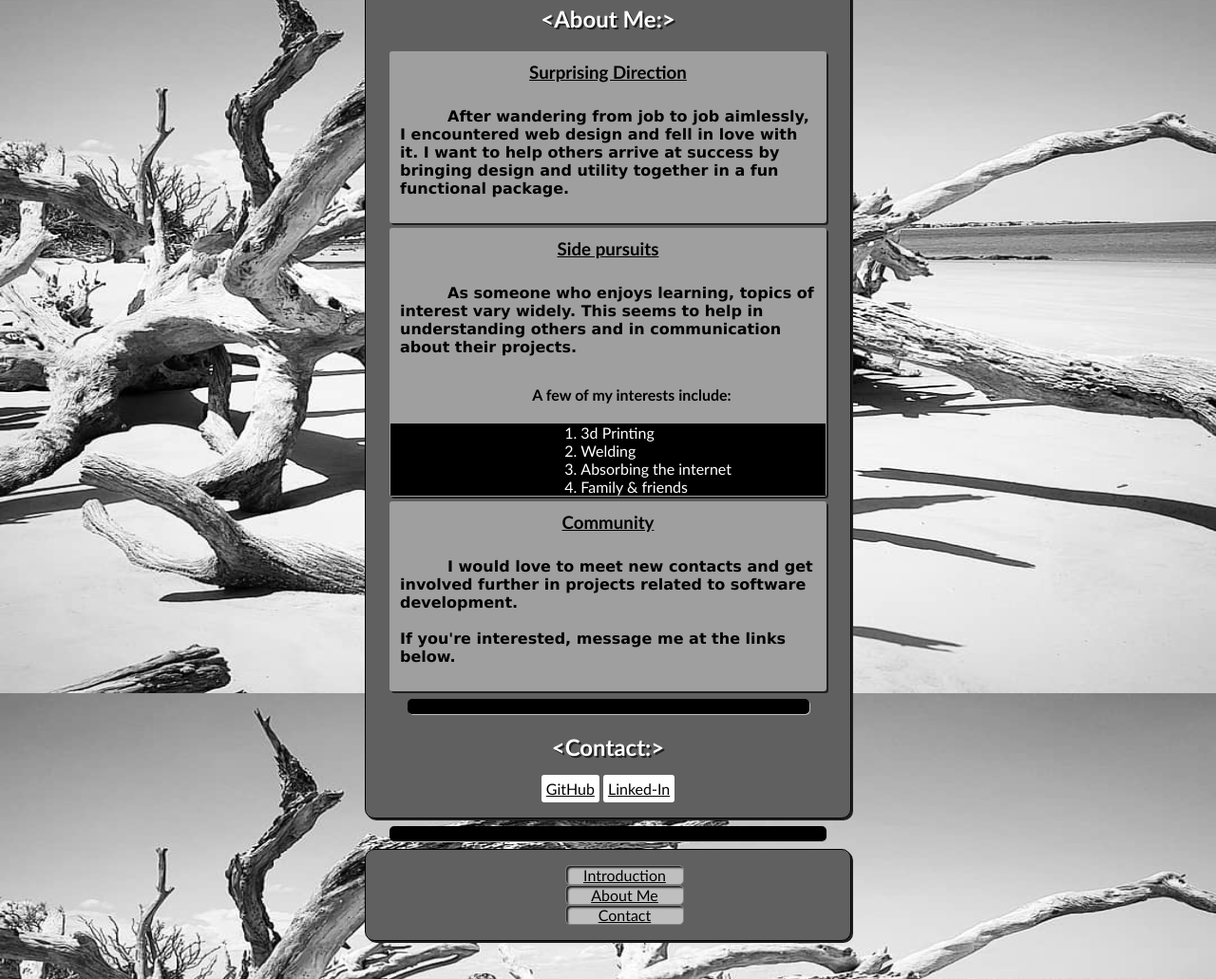
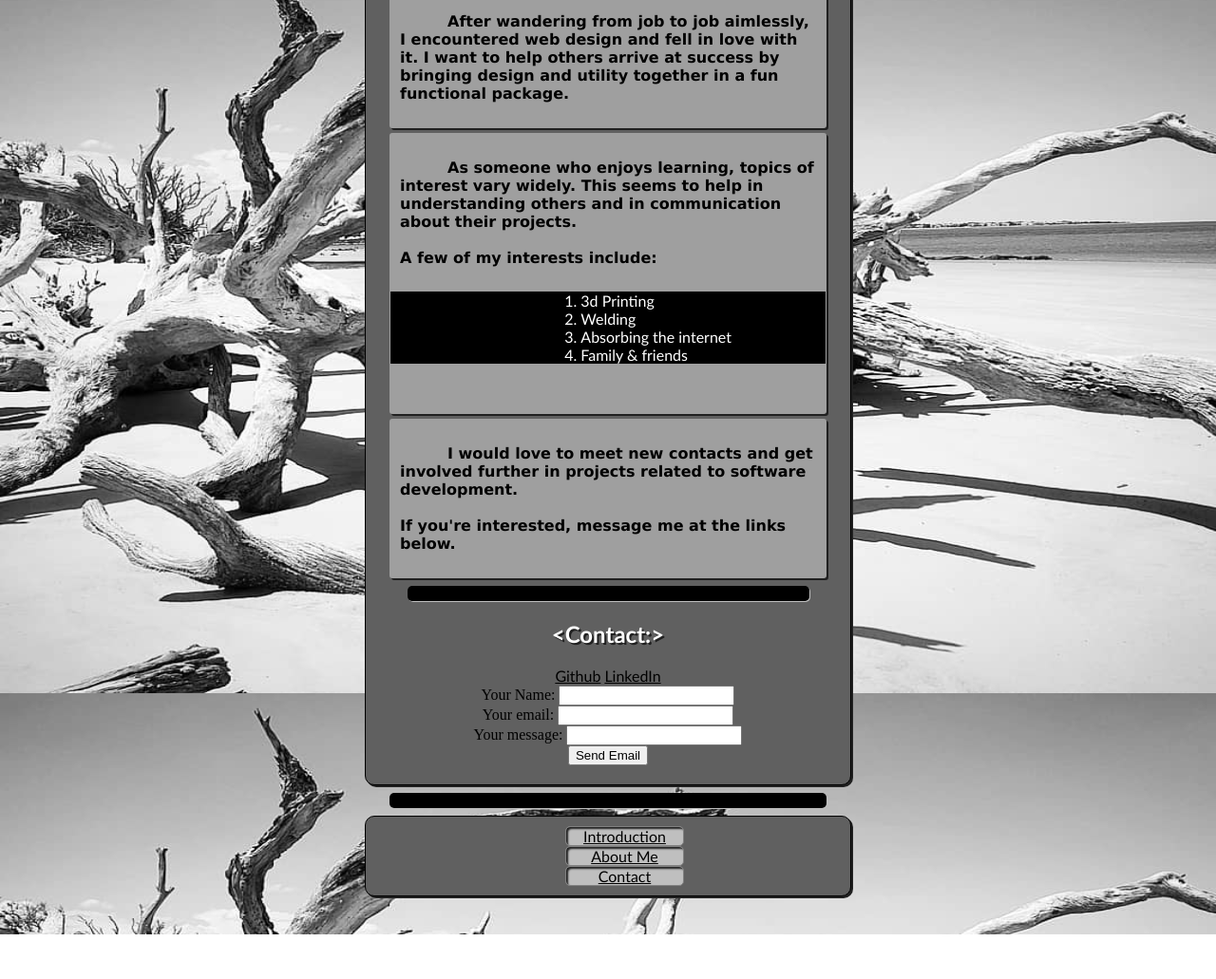
Before and after one commit to blazemarshall/Portfolio, a plain HTML site: page index.html in a window 1280 px wide. Shown: the part 870-1901 px from the top of the page at 95% size. After the commit the page ends 1854 px from the top, so only its background shows below. Drawn offline with Linux system fonts and the light colour scheme; a script that the page names is missing.

Commit message:
Update index.html

```diff
--- a/index.html
+++ b/index.html
@@ -1,9 +1,9 @@
 <!DOCTYPE html>
-<html lang="en">
+<html>
   <head> <!--sets up all of the data...all of it.-->
     <meta charset="utf-8">
     <meta name="viewport" content="width=device-width">
-    <title>Blaze's Portfolio</title>
+    <title>Portfolio</title>
     <link href="style.css" rel="stylesheet" type="text/css" />
   </head>
 
@@ -25,15 +25,16 @@
 
     <main>
       <!-- Main contains an image of the beach -->
-      <img src="images/beach-photo.jpg" alt= " Sunrise on beach " >
+      <img src="images/beach-photo.jpg" >
 
       <article id="intro" class="border align-center">
-       <h2>Introduction</h2>
+
           <hr>
 
         <section>
           <h3> I'm Blaze Marshall.</h3>
-          <p>I'm a 34 year old looking to build a new career. I grew tired of occupations that required my hands more than my brain. I am currently located in the north Georgia area.</p>
+          <p>I'm a 34 year old looking to build a new career. I grew tired of occupations that required my hands more than my brain.</p>
+
         </section>
 
       </article>
@@ -44,24 +45,22 @@
 
         <h2>About Me:</h2>
         <section>
-          <h3>Surprising Direction</h3>
           <p> After wandering from job to job aimlessly, I encountered web design and fell in love with it. I want to help others arrive at success by bringing design and utility together in a fun functional package.</p>
         </section>
 
         <section >
-          <h3>Side pursuits</h3>
-          <p>As someone who enjoys learning, topics of interest vary widely. This seems to help in understanding others and in communication about their projects.
-            <h4>A few of my interests include:</h4>
+          <p>As someone who enjoys learning, topics of interest vary widely. This seems to help in understanding others and in communication about their projects.<br> <br>A few of my interests include:</p>
+
             <ol>
               <li>3d Printing</li>
               <li>Welding</li>
               <li>Absorbing the internet</li>
               <li>Family & friends</li>
             </ol>
+          </p>
         </section>
 
         <section>
-          <h3>Community</h3>
           <p>I would love to meet new contacts and get involved further in projects related to software development. <br> <br>If you're interested, message me at the links below.</p>
         </section>
         <hr>
@@ -69,30 +68,42 @@
 
       <!--hyperlinks to github and linked in -->
       <article id="contact" class="border align-center center-text">
-        <h2>Contact:</h2>
-          <a style=
-          "background-color:#ffffff; border-radius:3px; padding:5px;"
+        <h2>Contact:</h3>
+          <a href="https://github.com/blazemarshall" target="_blank">Github</a>
+          <a href="https://www.linkedin.com/in/gblaze-marshall-644ba4202/" target="_blank">LinkedIn</a>
 
-          href="https://github.com/blazemarshall" target="_blank">GitHub</a>
-
-          <a style=
-          "background-color:#ffffff; border-radius:3px; padding:5px;"
-
-          href="https://www.linkedin.com/in/blaze-marshall-644ba4202/" target="_blank">Linked-In</a>
-
+        <div>
+          <form  action="https://formspree.io/f/xzbyqrwj"method="POST">
+            <div>
+            <div class="item">
+              <label for="name">Your Name:</label>
+              <input id="name" type="text" name="name"/>
+            </div>
+            <div class="item">
+              <label for="email">Your email:</label>
+              <input id="email" type="text" name="email"/>
+            </div>
+            <div class="item">
+              <label for="message">Your message:</label>
+              <input id="message" type="textarea" name="message"/>
+            <div>
+            </div>
+  <!-- your other form fields go here -->
+            <button type="submit">Send Email</button>
+          </form>
+        </div>
       </article>
 
     </main>
 <hr>
     <footer>
-      <nav class="color">
-        <!--Navigation Bar with buttons that change with interaction.-->
+      <nav2 class="-color"><!--Navigation Bar with buttons that change with interaction.-->
         <ul >
           <li> <a href="#intro" class="nav-btn">Introduction</a></li>
           <li> <a href="#about-me" class="nav-btn">About Me</a></li>
           <li> <a href="#contact" class="nav-btn">Contact </a></li>
         </ul>
-      </nav>
+      </nav2>
 
     </footer>
 
```
